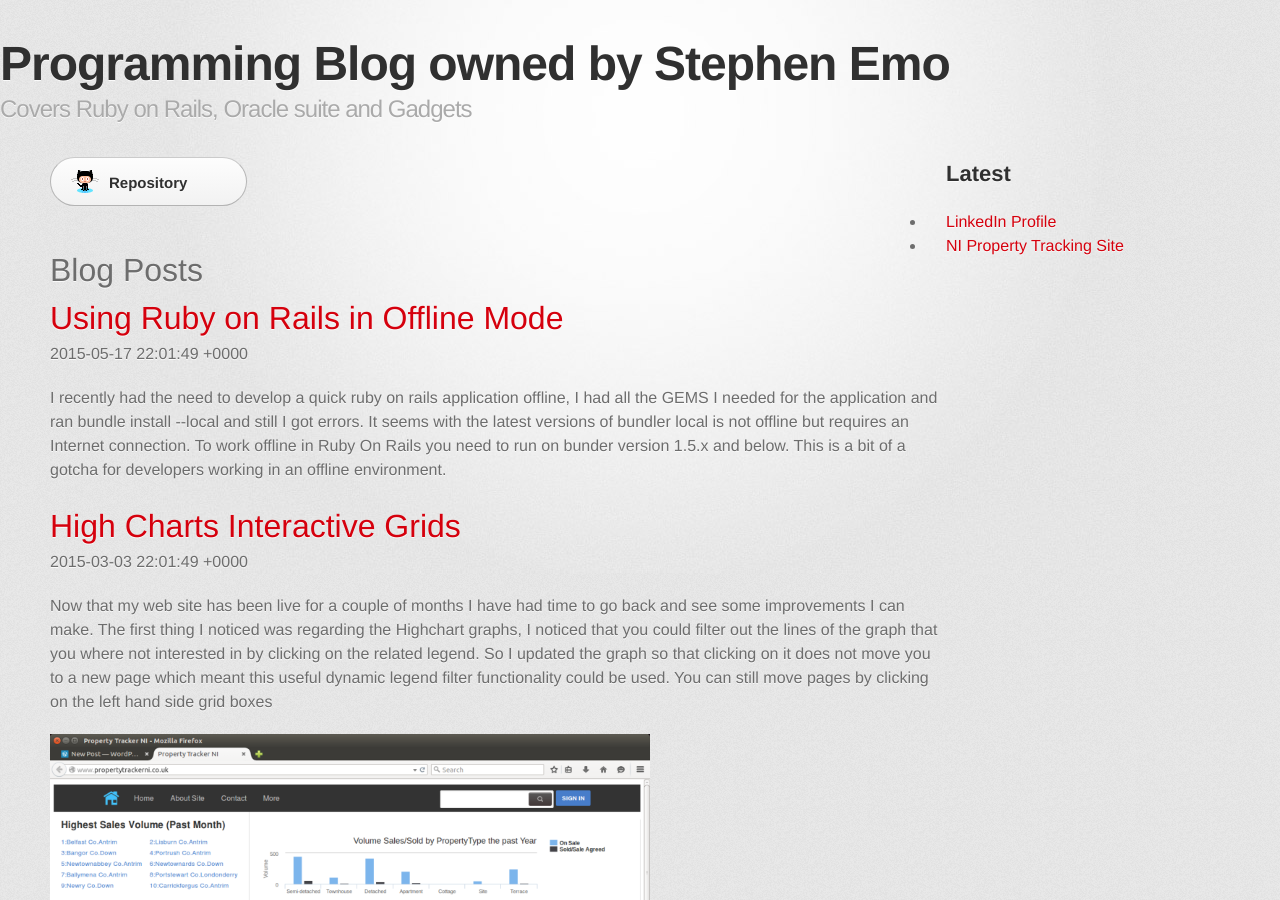
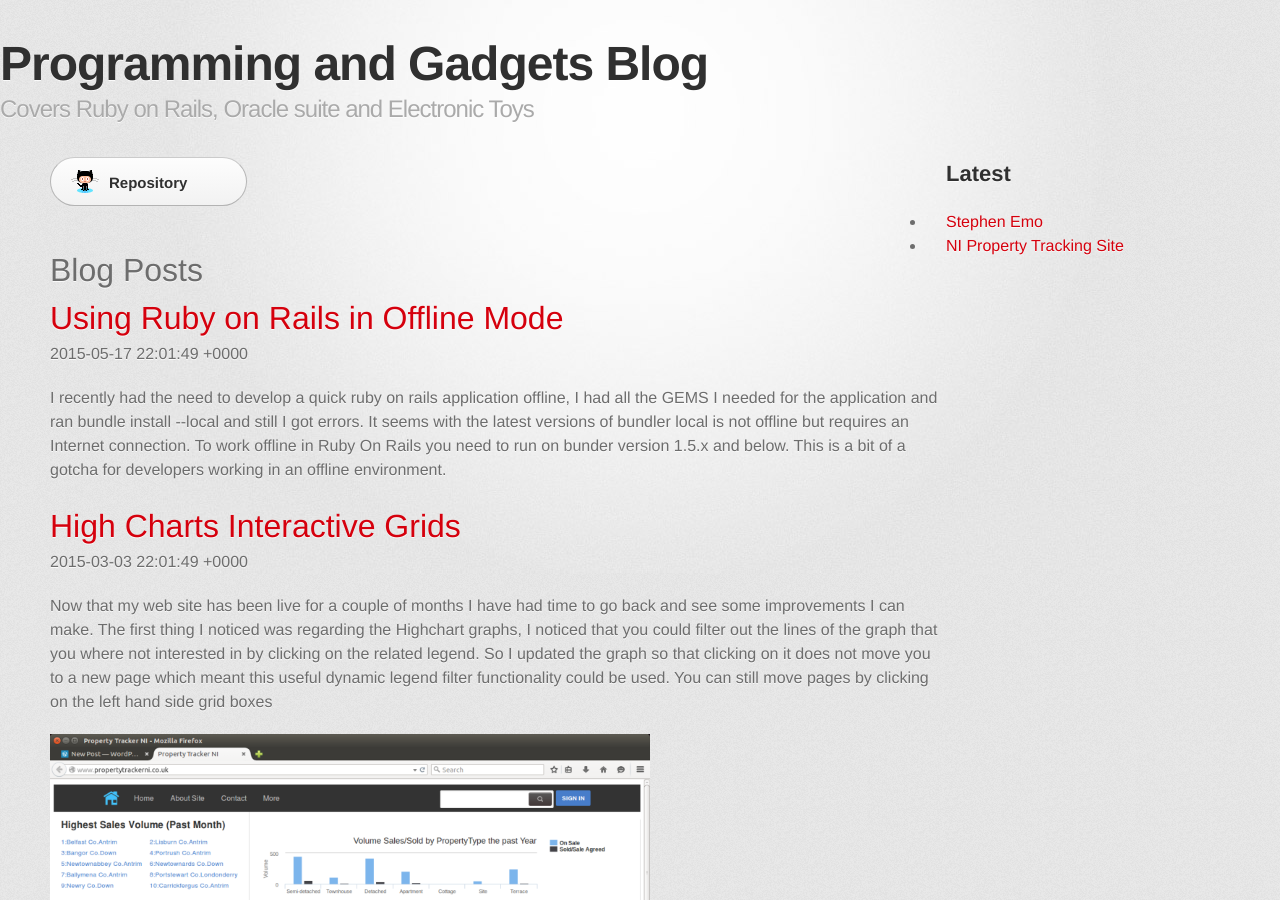
Before and after one commit to emomonkey/emomonkey.github.io, a Jekyll site: the page built from index.html, in a window 1280 px wide and 900 px high. Built offline with Jekyll 4.4.1, drawn with Linux system fonts in a browser that asks for light colours; some web fonts are replaced; the list of posts is cut into pages by our own code.

Commit message:
change title

```diff
--- a/index.html
+++ b/index.html
@@ -25,8 +25,8 @@
 <body>
     <div id="container">
     <header>
-          <h1>Programming Blog owned by Stephen Emo</h1>
-          <h2>Covers Ruby on Rails, Oracle suite and Gadgets</h2>
+          <h1>Programming and Gadgets Blog</h1>
+          <h2>Covers Ruby on Rails, Oracle suite and Electronic Toys</h2>
     </header>
       <main>
       <div class="inner">
@@ -75,7 +75,7 @@
          <p class="header"></p>
 
          <ul>
-          <li><a href="https://uk.linkedin.com/pub/stephen-emo/60/308/54b">LinkedIn Profile</a></li>
+          <li><a href="https://uk.linkedin.com/pub/stephen-emo/60/308/54b">Stephen Emo</a></li>
           <li><a href="http://www.propertytrackerni.co.uk">NI Property Tracking Site</a></li>
          </ul>
 
```
